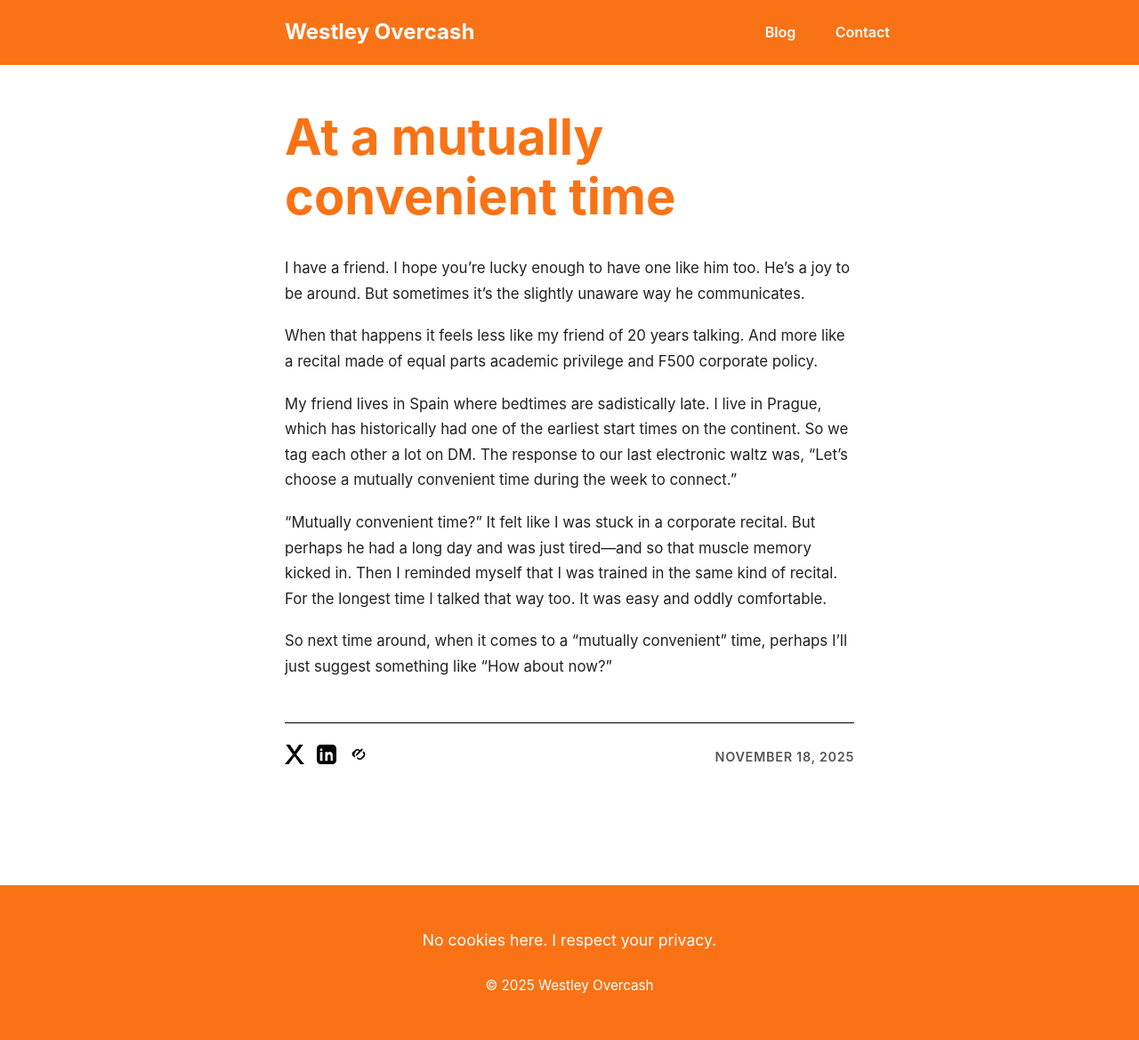
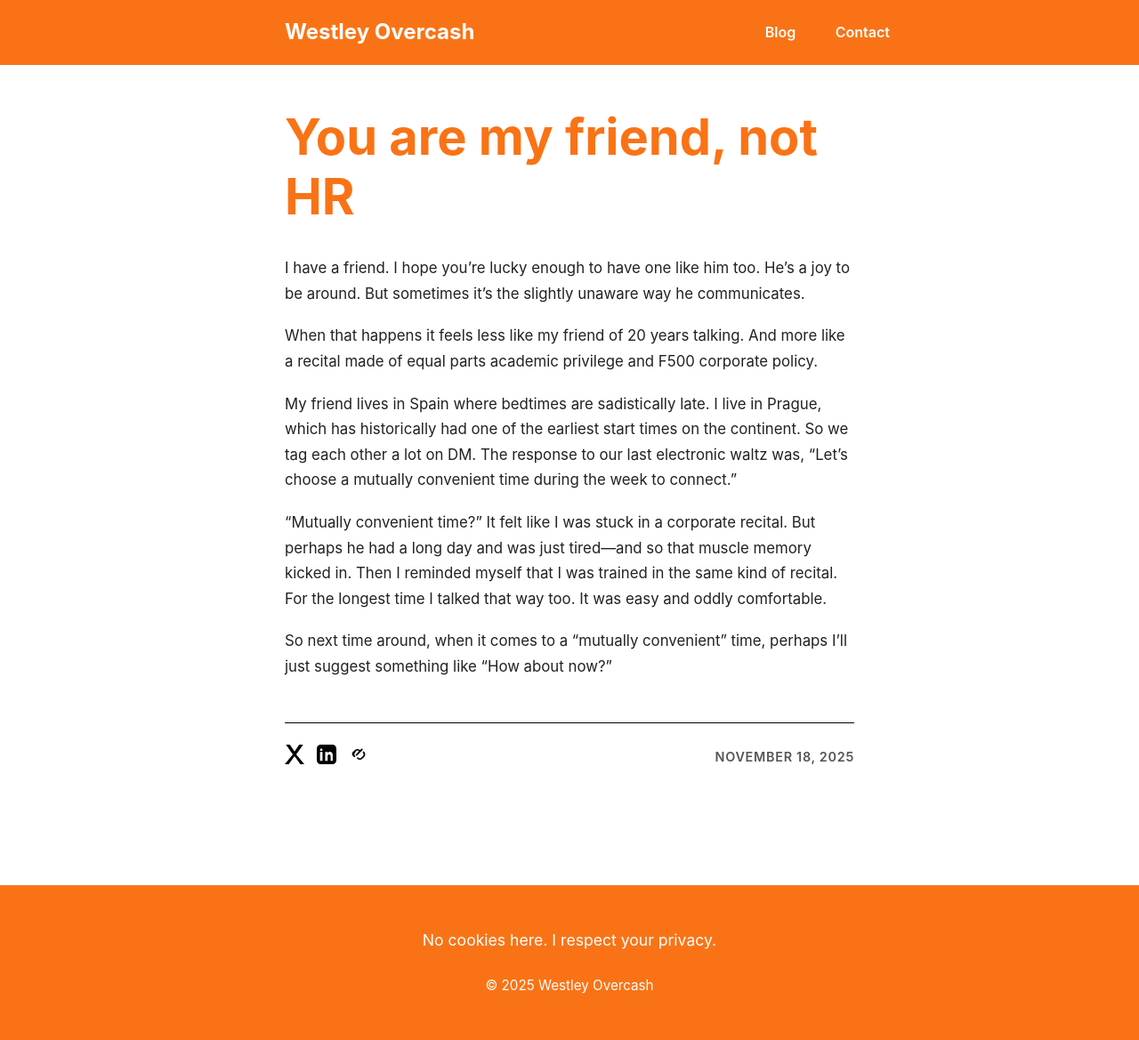
Before and after one commit to westleyovercash/westleyovercash.github.io, a Jekyll site: the page built from _posts/2025-11-18-you-are-my-friend-not-hr.md, in a window 1280 px wide. Shown: the whole page at 89% size. Built offline with Jekyll 4.4.1, drawn with Linux system fonts in a browser that asks for light colours.

Commit message:
Update and rename 2025-11-18-at-a-mutually-convenient-time.md to 2025-11-18-you-are-my-friend-not-hr.md

```diff
--- a/_posts/2025-11-18-at-a-mutually-convenient-time.md
+++ b/_posts/2025-11-18-you-are-my-friend-not-hr.md
@@ -1,6 +1,6 @@
 ---
 layout: post
-title: At a mutually convenient time
+title: "You are my friend, not HR"
 date: 2025-11-18
 ---
 I have a friend. I hope you're lucky enough to have one like him too. He's a joy to be around. But sometimes it's the slightly unaware way he communicates.
```
